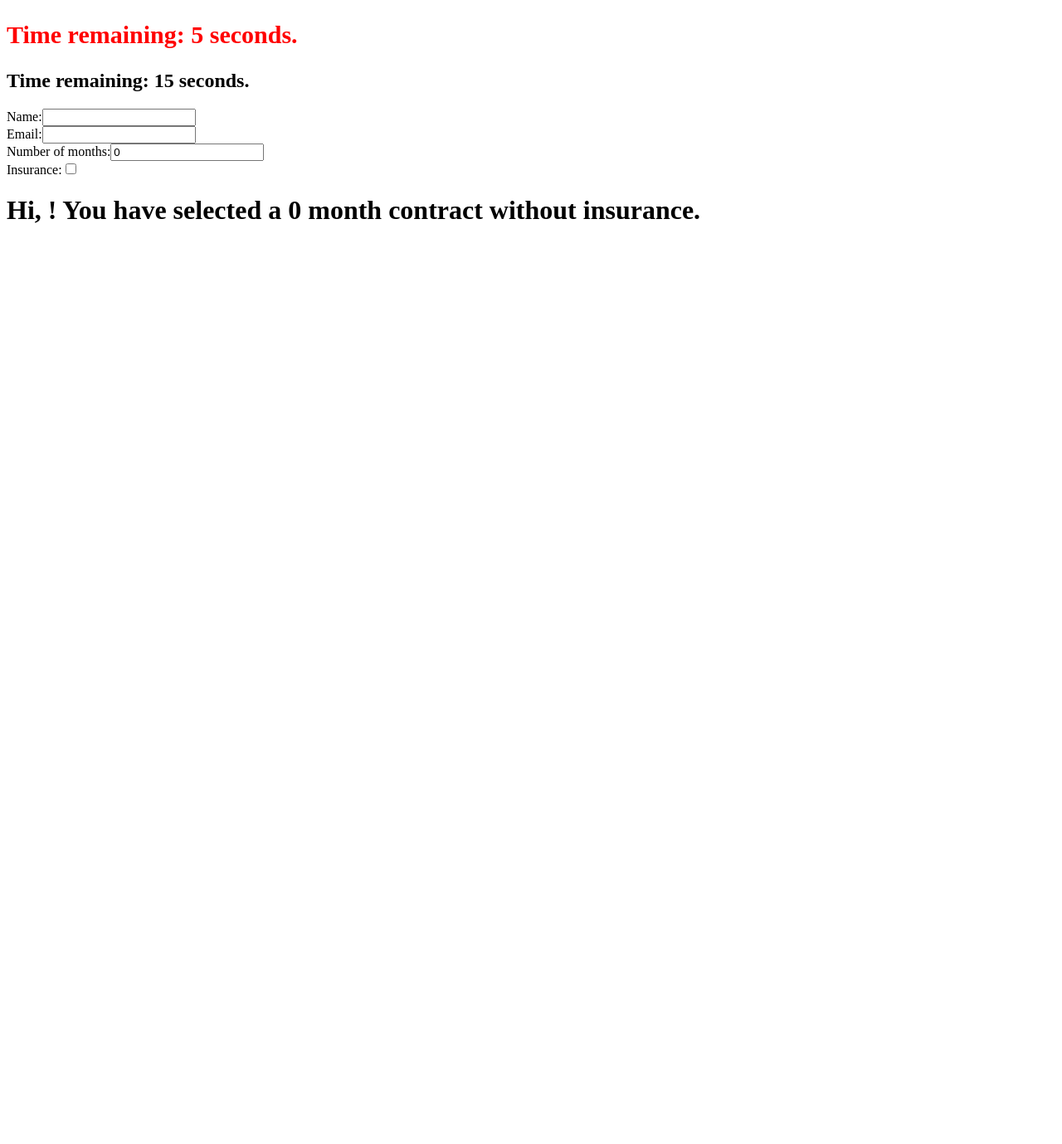
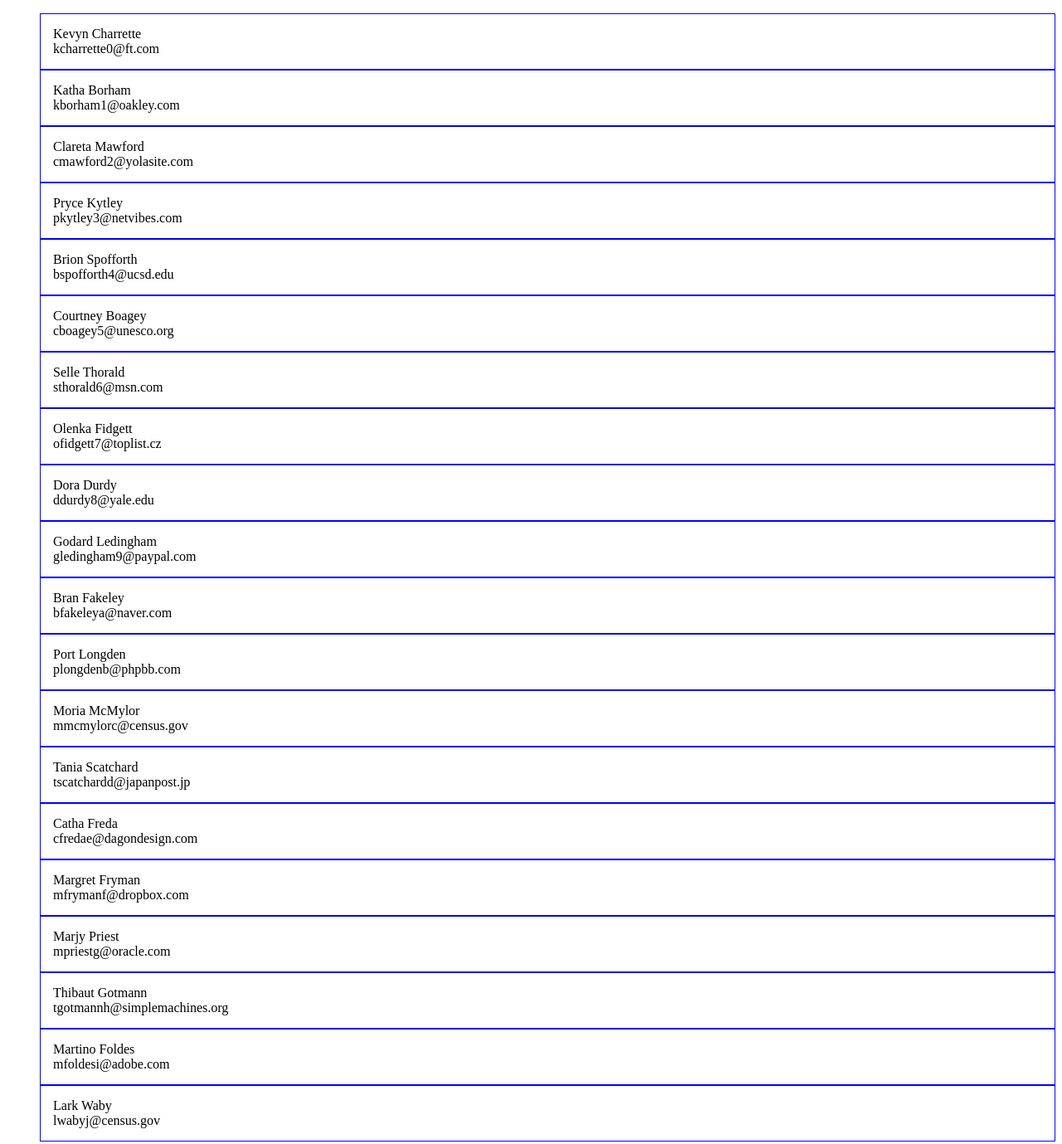
Before and after one commit to scalka/React, a React app in the folder react-app/: page / in a window 1280 px wide. Shown: the whole page at 83% size. Before the commit the page ends 800 px from the top, so only its background shows below. Built offline with nearby package versions, Linux system fonts and the light colour scheme.

Commit message:
data from json and display list

```diff
--- a/react-app/public/style.css
+++ b/react-app/public/style.css
@@ -2,3 +2,11 @@
   color: red;
   font-size: 30px;
 }
+
+ul {
+  list-style: none;
+}
+li {
+  padding: 15px;
+  border: 1px solid blue;
+}
--- a/react-app/src/CountDown.js
+++ b/react-app/src/CountDown.js
@@ -43,12 +43,5 @@ class CountDown extends React.Component {
   }
 }
 
-ReactDOM.render(
-  <div>
-    <CountDown startValue={10}/>
-    <CountDown startValue={20}/>
-  </div>,
-  document.getElementById('root')
-);
 
 export default CountDown;
--- /dev/null
+++ b/react-app/src/Listy.js
@@ -0,0 +1,33 @@
+import React from 'react';
+import ReactDOM from 'react-dom';
+
+
+
+
+class Listy extends React.Component {
+  render() {
+    const users = ['John','Jill','Joan','Jenny'];
+    let listlong = require('./list.json');
+
+    // // the map iterator below is identical to this for loop
+    // const list = [];
+    // for(let i = 0; i < users.length; i++) {
+    //   list.push(<li key={i}>{users[i]}</li>);
+    // }
+
+    const list = listlong.map( (u,i) => {
+      return <li key={i}>
+              {u.first_name} {u.last_name} <br /> {u.email}
+            </li>;
+    });
+
+    return (
+      <ul>
+        {list}
+      </ul>
+    );
+  }
+}
+
+
+export default Listy;
--- a/react-app/src/index.js
+++ b/react-app/src/index.js
@@ -4,6 +4,7 @@ import ReactDOM from 'react-dom';
 import Clicky from './Clicky'
 import CountDown from './CountDown'
 import Forms from './Forms'
+import Listy from './Listy'
 
 //in react you mix html and js together
 //const x = 10
@@ -16,4 +17,6 @@ import Forms from './Forms'
 
 //ReactDOM.render(<CountDown />, document.getElementById('other'));
 
-ReactDOM.render(<Forms />, document.getElementById('other'));
+//ReactDOM.render(<Forms />, document.getElementById('other'));
+
+ReactDOM.render(<Listy />, document.getElementById('other'));
--- /dev/null
+++ b/react-app/src/list.json
@@ -0,0 +1,20 @@
+[{"id":1,"first_name":"Kevyn","last_name":"Charrette","email":"kcharrette0@ft.com"},
+{"id":2,"first_name":"Katha","last_name":"Borham","email":"kborham1@oakley.com"},
+{"id":3,"first_name":"Clareta","last_name":"Mawford","email":"cmawford2@yolasite.com"},
+{"id":4,"first_name":"Pryce","last_name":"Kytley","email":"pkytley3@netvibes.com"},
+{"id":5,"first_name":"Brion","last_name":"Spofforth","email":"bspofforth4@ucsd.edu"},
+{"id":6,"first_name":"Courtney","last_name":"Boagey","email":"cboagey5@unesco.org"},
+{"id":7,"first_name":"Selle","last_name":"Thorald","email":"sthorald6@msn.com"},
+{"id":8,"first_name":"Olenka","last_name":"Fidgett","email":"ofidgett7@toplist.cz"},
+{"id":9,"first_name":"Dora","last_name":"Durdy","email":"ddurdy8@yale.edu"},
+{"id":10,"first_name":"Godard","last_name":"Ledingham","email":"gledingham9@paypal.com"},
+{"id":11,"first_name":"Bran","last_name":"Fakeley","email":"bfakeleya@naver.com"},
+{"id":12,"first_name":"Port","last_name":"Longden","email":"plongdenb@phpbb.com"},
+{"id":13,"first_name":"Moria","last_name":"McMylor","email":"mmcmylorc@census.gov"},
+{"id":14,"first_name":"Tania","last_name":"Scatchard","email":"tscatchardd@japanpost.jp"},
+{"id":15,"first_name":"Catha","last_name":"Freda","email":"cfredae@dagondesign.com"},
+{"id":16,"first_name":"Margret","last_name":"Fryman","email":"mfrymanf@dropbox.com"},
+{"id":17,"first_name":"Marjy","last_name":"Priest","email":"mpriestg@oracle.com"},
+{"id":18,"first_name":"Thibaut","last_name":"Gotmann","email":"tgotmannh@simplemachines.org"},
+{"id":19,"first_name":"Martino","last_name":"Foldes","email":"mfoldesi@adobe.com"},
+{"id":20,"first_name":"Lark","last_name":"Waby","email":"lwabyj@census.gov"}]
```
